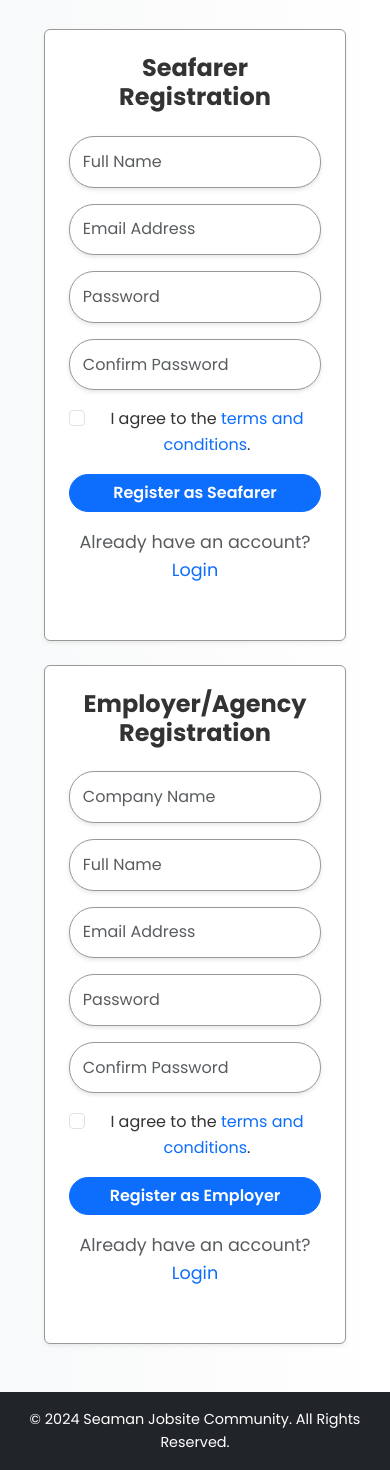
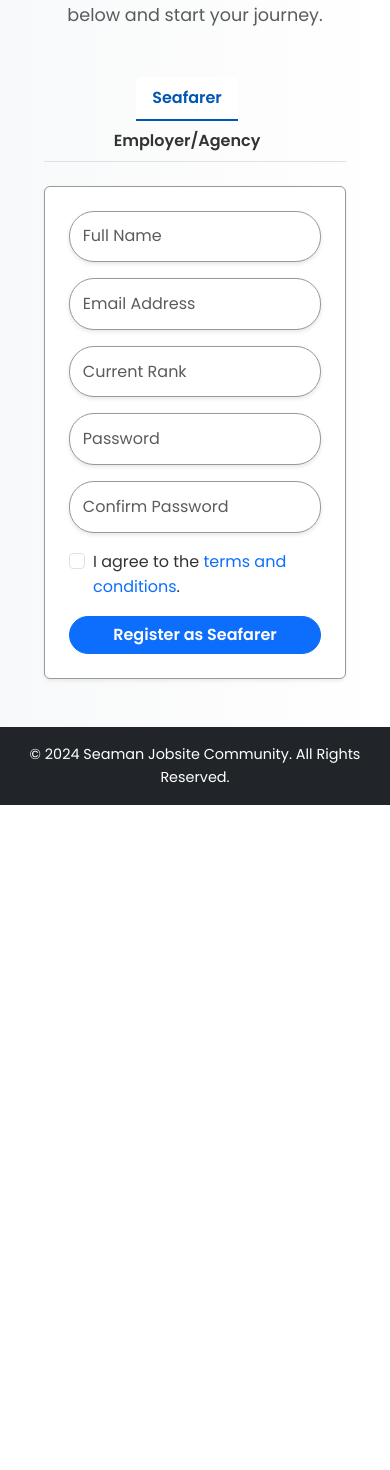
Before and after one commit to khenma09/seaman_jobsite_community, a website: page register.html in a window 390 px wide. Shown: the part 283-1753 px from the top of the page. After the commit the page ends 1088 px from the top, so only its background shows below. Drawn offline with nearby package versions, Linux system fonts and the light colour scheme.

Commit message:
Added and refined forgot password functionality with separate JS file

```diff
--- a/assets/css/styles.scss
+++ b/assets/css/styles.scss
@@ -625,3 +625,9 @@ footer {
 		}
 	}
 }
+.forgot-password-section {
+	min-height: 80vh;
+	display: flex;
+	align-items: center;
+	justify-content: center;
+}
--- /dev/null
+++ b/assets/js/forgot_password.js
@@ -0,0 +1,4 @@
+document.querySelector("form").addEventListener("submit", function (e) {
+	e.preventDefault();
+	document.getElementById("confirmationMessage").classList.remove("d-none");
+});
--- a/forgot_password.html
+++ b/forgot_password.html
@@ -40,36 +40,56 @@
 			</nav>
 
 			<!-- Forgot Password Section -->
-			<section class="forgot-password-section py-5 flex-grow-1">
-				<div class="container">
+			<section
+				class="forgot-password-section flex-grow-1 d-flex align-items-center"
+			>
+				<div class="container text-center">
+					<h2 class="fw-bold mb-4">Forgot Password</h2>
+					<p class="text-muted mb-5">
+						Enter your registered email address, and we’ll send you instructions
+						to reset your password.
+					</p>
+
 					<div class="row justify-content-center">
 						<div class="col-md-6">
-							<div class="forgot-password-card p-4 shadow-sm rounded">
-								<h2 class="text-center fw-bold mb-4">Forgot Password</h2>
-								<p class="text-muted text-center mb-4">
-									Enter your registered email address, and we'll send you a link
-									to reset your password.
-								</p>
-								<form>
-									<div class="mb-3">
+							<form action="#" method="POST" class="shadow p-4 rounded">
+								<!-- Email Input -->
+								<div class="mb-4">
+									<label for="email" class="form-label fw-bold"
+										>Email Address</label
+									>
 									<input
 										type="email"
-											class="form-control"
+										id="email"
+										name="email"
+										class="form-control form-control-lg"
 										placeholder="Enter your email"
 										required
+										aria-label="Email Address"
 									/>
+									<small id="emailHelp" class="form-text text-muted">
+										We'll never share your email with anyone else.
+									</small>
 								</div>
-									<button type="submit" class="btn btn-primary w-100">
-										<i class="bi bi-envelope"></i> Send Reset Link
+
+								<!-- Submit Button -->
+								<div class="d-grid gap-2">
+									<button type="submit" class="btn btn-primary btn-lg">
+										Send Reset Link
 									</button>
-									<p class="text-center mt-3 mb-0">
-										<a href="login.html" class="text-primary"
-											><i class="bi bi-arrow-left"></i> Back to Login</a
-										>
-									</p>
+								</div>
 							</form>
 						</div>
 					</div>
+
+					<!-- Confirmation Message -->
+					<div class="mt-4 text-center d-none" id="confirmationMessage">
+						<p class="text-success fw-bold">
+							A password reset link has been sent to your email.
+						</p>
+						<a href="login.html" class="btn btn-outline-primary">
+							Back to Login
+						</a>
 					</div>
 				</div>
 			</section>
@@ -86,5 +106,8 @@
 
 		<!-- Bootstrap JS -->
 		<script src="https://cdn.jsdelivr.net/npm/bootstrap@5.3.3/dist/js/bootstrap.bundle.min.js"></script>
+
+		<!-- Custom JS -->
+		<script src="assets/js/forgot_password.js"></script>
 	</body>
 </html>
--- a/register.html
+++ b/register.html
@@ -42,15 +42,56 @@
 			<!-- Registration Section -->
 			<section class="register-section py-5 flex-grow-1">
 				<div class="container">
-					<h2 class="text-center fw-bold mb-4">Register</h2>
+					<h2 class="text-center fw-bold mb-4">Create Your Account</h2>
 					<p class="text-center text-muted mb-5">
-						Choose your registration type below to get started.
+						Choose your registration type below and start your journey.
 					</p>
-					<div class="row g-4">
-						<!-- Seafarer Registration -->
-						<div class="col-md-6">
-							<div class="register-card p-4 shadow-sm text-center rounded">
-								<h5 class="fw-bold mb-4">Seafarer Registration</h5>
+
+					<!-- Tabs for User Type -->
+					<ul
+						class="nav nav-tabs justify-content-center mb-4"
+						id="registrationTabs"
+						role="tablist"
+					>
+						<li class="nav-item" role="presentation">
+							<button
+								class="nav-link active"
+								id="seafarer-tab"
+								data-bs-toggle="tab"
+								data-bs-target="#seafarer-form"
+								type="button"
+								role="tab"
+								aria-controls="seafarer-form"
+								aria-selected="true"
+							>
+								Seafarer
+							</button>
+						</li>
+						<li class="nav-item" role="presentation">
+							<button
+								class="nav-link"
+								id="employer-tab"
+								data-bs-toggle="tab"
+								data-bs-target="#employer-form"
+								type="button"
+								role="tab"
+								aria-controls="employer-form"
+								aria-selected="false"
+							>
+								Employer/Agency
+							</button>
+						</li>
+					</ul>
+
+					<div class="tab-content" id="registrationTabsContent">
+						<!-- Seafarer Registration Form -->
+						<div
+							class="tab-pane fade show active"
+							id="seafarer-form"
+							role="tabpanel"
+							aria-labelledby="seafarer-tab"
+						>
+							<div class="register-card p-4 shadow-sm rounded">
 								<form>
 									<div class="mb-3">
 										<input
@@ -65,6 +106,14 @@
 											type="email"
 											class="form-control"
 											placeholder="Email Address"
+											required
+										/>
+									</div>
+									<div class="mb-3">
+										<input
+											type="text"
+											class="form-control"
+											placeholder="Current Rank"
 											required
 										/>
 									</div>
@@ -100,19 +149,17 @@
 										Register as Seafarer
 									</button>
 								</form>
-								<div class="text-center mt-3">
-									<p class="text-muted">
-										Already have an account?
-										<a href="login.html" class="text-primary">Login</a>
-									</p>
-								</div>
 							</div>
 						</div>
 
-						<!-- Employer/Agency Registration -->
-						<div class="col-md-6">
-							<div class="register-card p-4 shadow-sm text-center rounded">
-								<h5 class="fw-bold mb-4">Employer/Agency Registration</h5>
+						<!-- Employer/Agency Registration Form -->
+						<div
+							class="tab-pane fade"
+							id="employer-form"
+							role="tabpanel"
+							aria-labelledby="employer-tab"
+						>
+							<div class="register-card p-4 shadow-sm rounded">
 								<form>
 									<div class="mb-3">
 										<input
@@ -170,12 +217,6 @@
 										Register as Employer
 									</button>
 								</form>
-								<div class="text-center mt-3">
-									<p class="text-muted">
-										Already have an account?
-										<a href="login.html" class="text-primary">Login</a>
-									</p>
-								</div>
 							</div>
 						</div>
 					</div>
```
Also changed, not shown: assets/css/styles.css, 1 other file. Lines whose indentation alone changed are shown as unchanged.
